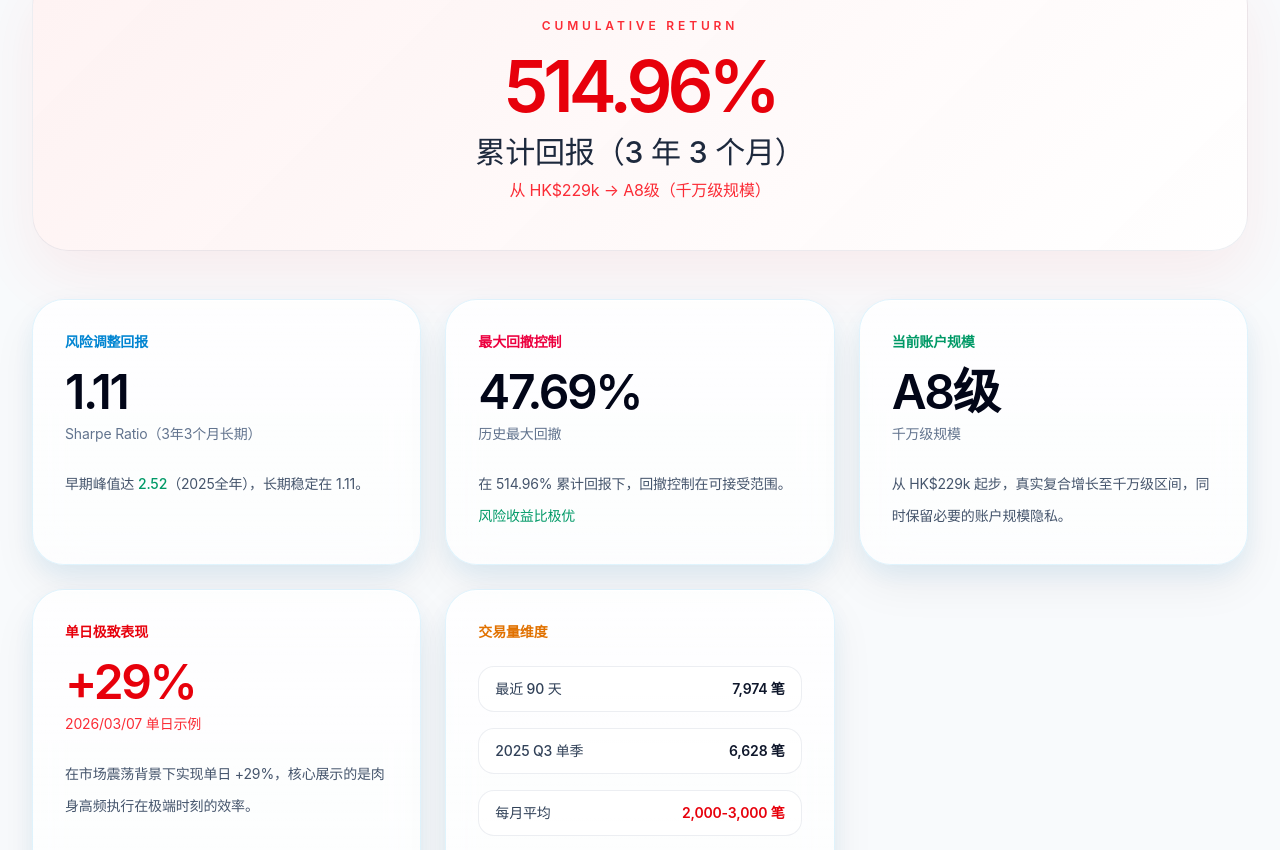
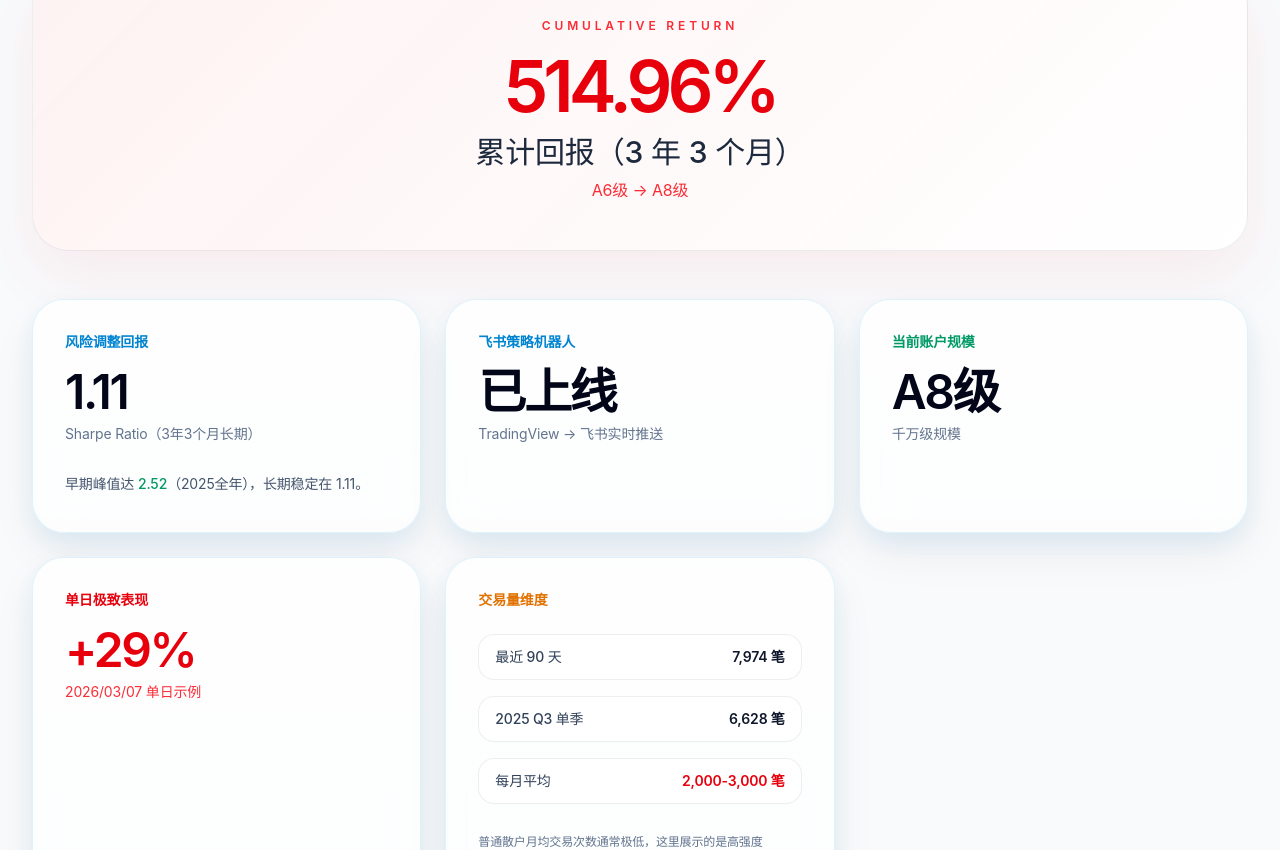
Before and after one commit to vincequant/VKQUANT.AI, a Next.js app: page / in a window 1280 px wide. Shown: the part 1310-2160 px from the top of the page. Built offline with nearby package versions, Linux system fonts and the light colour scheme.

Commit message:
Adjust performance cards messaging

```diff
--- a/src/components/Gallery.tsx
+++ b/src/components/Gallery.tsx
@@ -16,31 +16,22 @@
     ),
   },
   {
-    title: '最大回撤控制',
-    value: '47.69%',
-    label: '历史最大回撤',
-    tone: 'text-rose-600',
-    description: (
-      <>
-        在 514.96% 累计回报下，回撤控制在可接受范围。
-        <br />
-        <span className="font-medium text-emerald-600">风险收益比极优</span>
-      </>
-    ),
+    title: '飞书策略机器人',
+    value: '已上线',
+    label: 'TradingView → 飞书实时推送',
+    tone: 'text-sky-600',
   },
   {
     title: '当前账户规模',
     value: 'A8级',
     label: '千万级规模',
     tone: 'text-emerald-600',
-    description: '从 HK$229k 起步，真实复合增长至千万级区间，同时保留必要的账户规模隐私。',
   },
   {
     title: '单日极致表现',
     value: '+29%',
     label: '2026/03/07 单日示例',
     tone: 'text-red-600',
-    description: '在市场震荡背景下实现单日 +29%，核心展示的是肉身高频执行在极端时刻的效率。',
     emphasis: true,
   },
 ];
@@ -90,7 +81,7 @@
             累计回报（3 年 3 个月）
           </p>
           <p className="mt-2 text-base text-red-500">
-            从 HK$229k → A8级（千万级规模）
+            A6级 → A8级
           </p>
         </motion.div>
 
@@ -116,7 +107,9 @@
               <p className={`mt-2 text-sm ${card.emphasis ? 'text-red-500' : 'text-slate-500'}`}>
                 {card.label}
               </p>
-              <p className="mt-6 text-sm leading-8 text-slate-600">{card.description}</p>
+              {card.description ? (
+                <p className="mt-6 text-sm leading-8 text-slate-600">{card.description}</p>
+              ) : null}
             </motion.article>
           ))}
 
```
